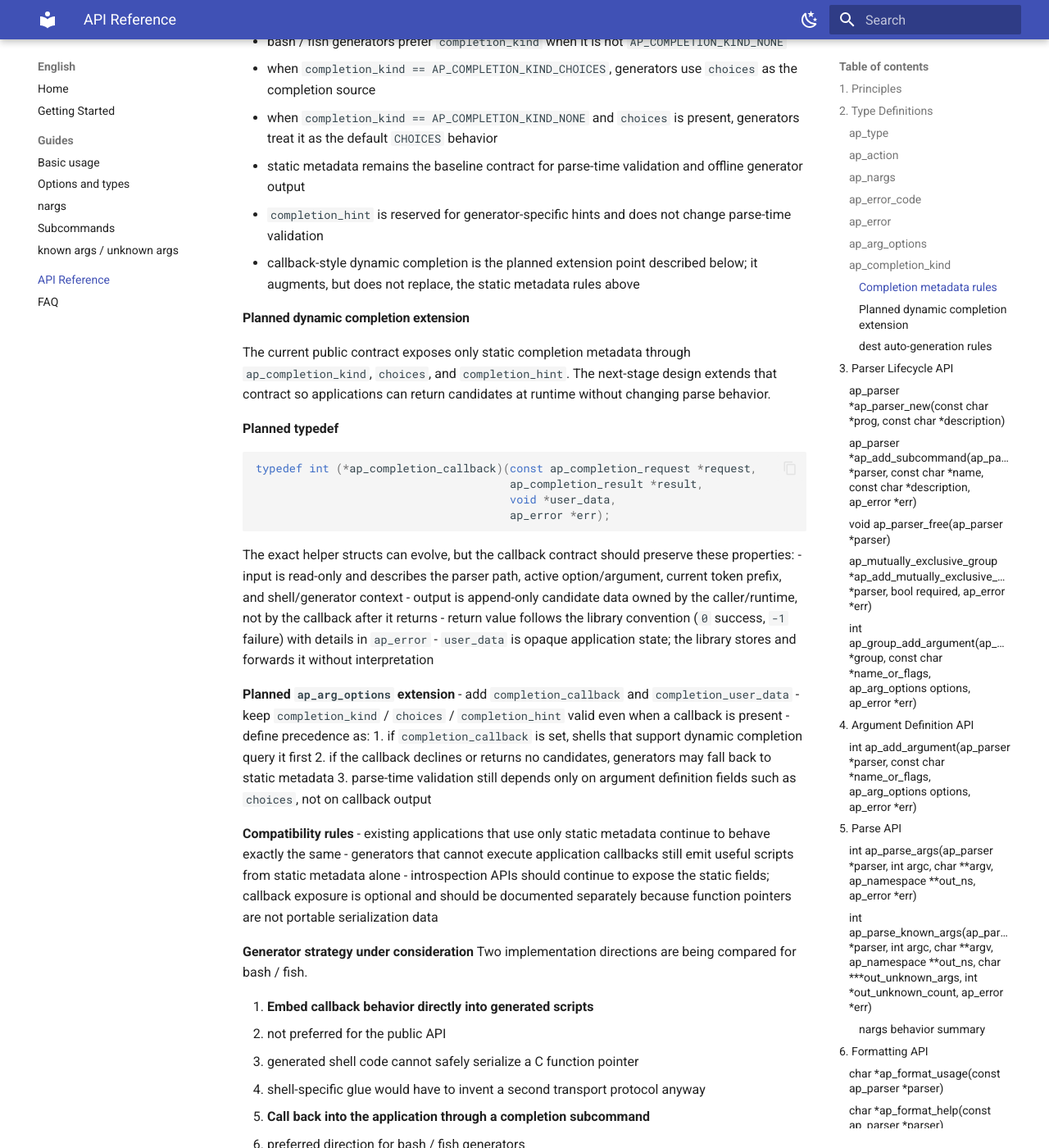
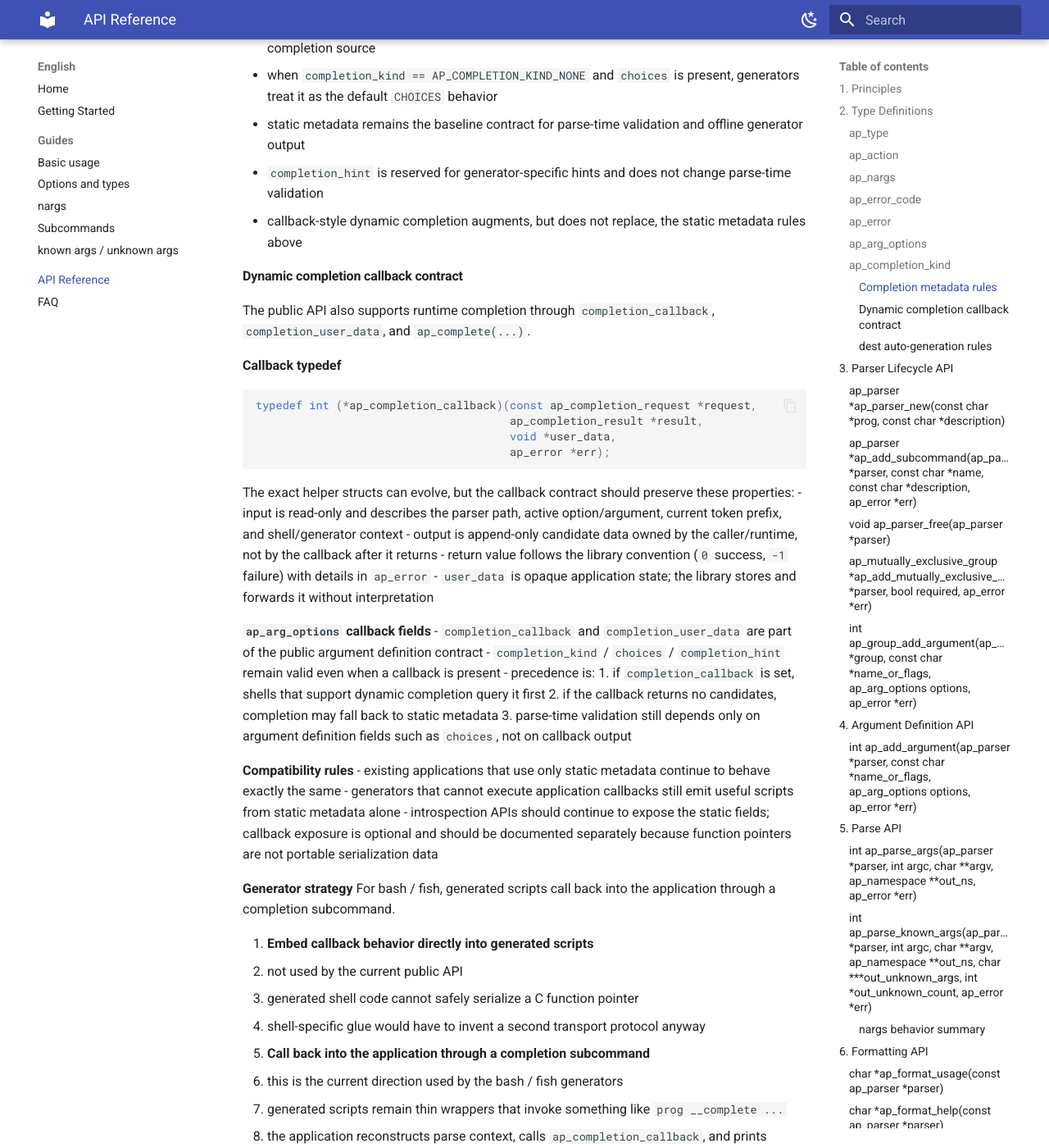
Before and after one commit to YoshihideShirai/argparse-c, an MkDocs documentation site: the page built from docs/api-spec.en.md, in a window 1280 px wide and 1400 px high, scrolled down 2879 px. Shown: the whole window at 82% size. Built offline with MkDocs 1.6.1 and Material for MkDocs 9.7.7, drawn with Linux system fonts in a browser that asks for light colours; some of the changed text lies outside the part shown.

Commit message:
docs: document public completion callbacks

````diff
--- a/docs/api-spec.en.md
+++ b/docs/api-spec.en.md
@@ -65,8 +65,8 @@ Options passed to `ap_add_argument`.
 - `choices`: allowed values (`ap_choices`)
 - `completion_kind`: completion metadata kind (`ap_completion_kind`)
 - `completion_hint`: optional generator-specific hint string for completions
-- `completion_callback`: optional application callback for dynamic completion candidates (planned extension)
-- `completion_user_data`: opaque pointer passed to `completion_callback` (planned extension)
+- `completion_callback`: optional application callback for dynamic completion candidates
+- `completion_user_data`: opaque pointer passed to `completion_callback`
 - `dest`: key used for lookup (auto-generated when omitted)
 
 Use `ap_arg_options_default()` first, then override needed fields.
@@ -84,12 +84,13 @@ Use `ap_arg_options_default()` first, then override needed fields.
 - when `completion_kind == AP_COMPLETION_KIND_NONE` and `choices` is present, generators treat it as the default `CHOICES` behavior
 - static metadata remains the baseline contract for parse-time validation and offline generator output
 - `completion_hint` is reserved for generator-specific hints and does not change parse-time validation
-- callback-style dynamic completion is the planned extension point described below; it augments, but does not replace, the static metadata rules above
+- callback-style dynamic completion augments, but does not replace, the static metadata rules above
 
-#### Planned dynamic completion extension
-The current public contract exposes only static completion metadata through `ap_completion_kind`, `choices`, and `completion_hint`. The next-stage design extends that contract so applications can return candidates at runtime without changing parse behavior.
+#### Dynamic completion callback contract
+The public API also supports runtime completion through `completion_callback`,
+`completion_user_data`, and `ap_complete(...)`.
 
-**Planned typedef**
+**Callback typedef**
 
 ```c
 typedef int (*ap_completion_callback)(const ap_completion_request *request,
@@ -104,12 +105,12 @@ The exact helper structs can evolve, but the callback contract should preserve t
 - return value follows the library convention (`0` success, `-1` failure) with details in `ap_error`
 - `user_data` is opaque application state; the library stores and forwards it without interpretation
 
-**Planned `ap_arg_options` extension**
-- add `completion_callback` and `completion_user_data`
-- keep `completion_kind` / `choices` / `completion_hint` valid even when a callback is present
-- define precedence as:
+**`ap_arg_options` callback fields**
+- `completion_callback` and `completion_user_data` are part of the public argument definition contract
+- `completion_kind` / `choices` / `completion_hint` remain valid even when a callback is present
+- precedence is:
   1. if `completion_callback` is set, shells that support dynamic completion query it first
-  2. if the callback declines or returns no candidates, generators may fall back to static metadata
+  2. if the callback returns no candidates, completion may fall back to static metadata
   3. parse-time validation still depends only on argument definition fields such as `choices`, not on callback output
 
 **Compatibility rules**
@@ -117,21 +118,21 @@ The exact helper structs can evolve, but the callback contract should preserve t
 - generators that cannot execute application callbacks still emit useful scripts from static metadata alone
 - introspection APIs should continue to expose the static fields; callback exposure is optional and should be documented separately because function pointers are not portable serialization data
 
-**Generator strategy under consideration**
-Two implementation directions are being compared for bash / fish.
+**Generator strategy**
+For bash / fish, generated scripts call back into the application through a completion subcommand.
 
 1. **Embed callback behavior directly into generated scripts**
-   - not preferred for the public API
+   - not used by the current public API
    - generated shell code cannot safely serialize a C function pointer
    - shell-specific glue would have to invent a second transport protocol anyway
 
 2. **Call back into the application through a completion subcommand**
-   - preferred direction for bash / fish generators
+   - this is the current direction used by the bash / fish generators
    - generated scripts remain thin wrappers that invoke something like `prog __complete ...`
    - the application reconstructs parse context, calls `ap_completion_callback`, and prints candidates in a shell-neutral format
    - this keeps dynamic policy inside the application binary and lets static metadata remain available for offline fallback
 
-**Recommended contract split**
+**Contract split**
 - library definition layer: declare callback types and store them in `ap_arg_options`
 - application/runtime layer: provide a completion entrypoint/subcommand that shells can execute
 - generator layer: emit shell adapters that prefer the subcommand path for dynamic candidates and fall back to static metadata when unavailable
````
Also changed, not shown: docs/api-spec.ja.md (+14 -1 lines).
